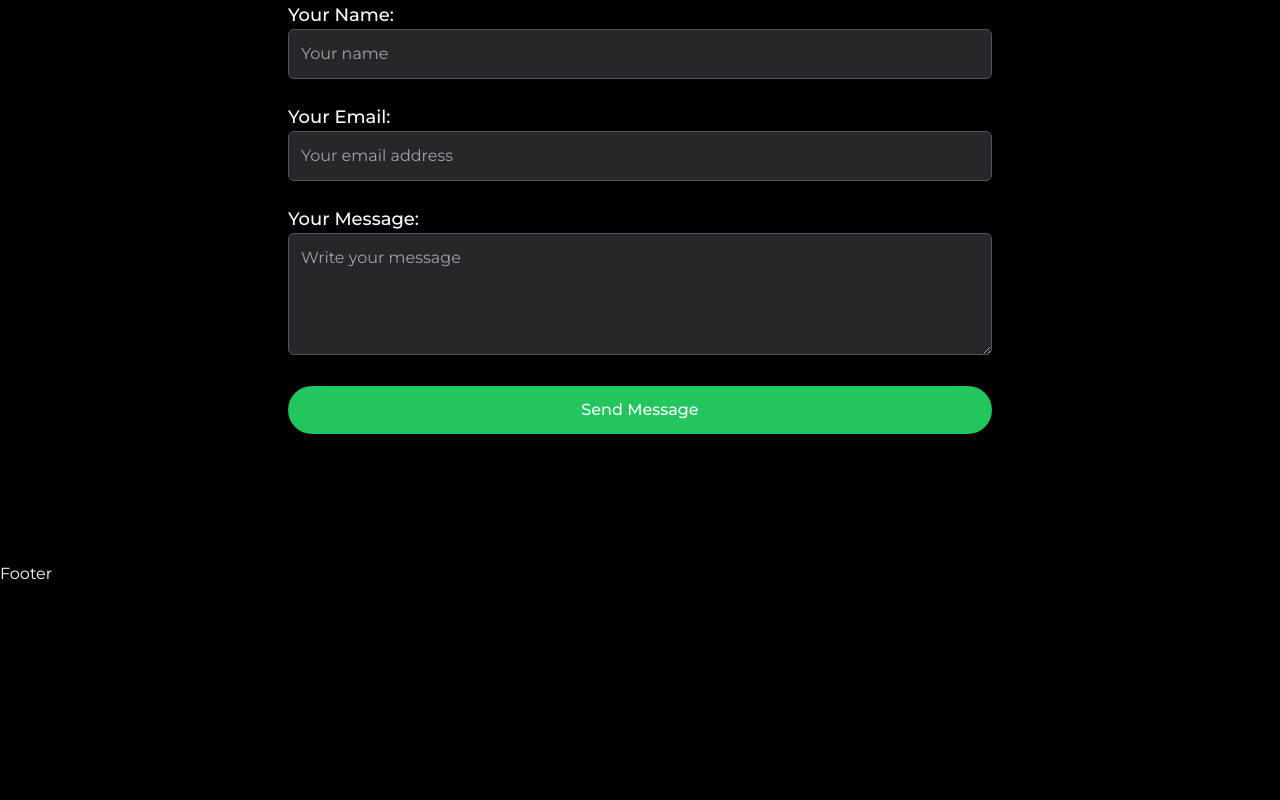
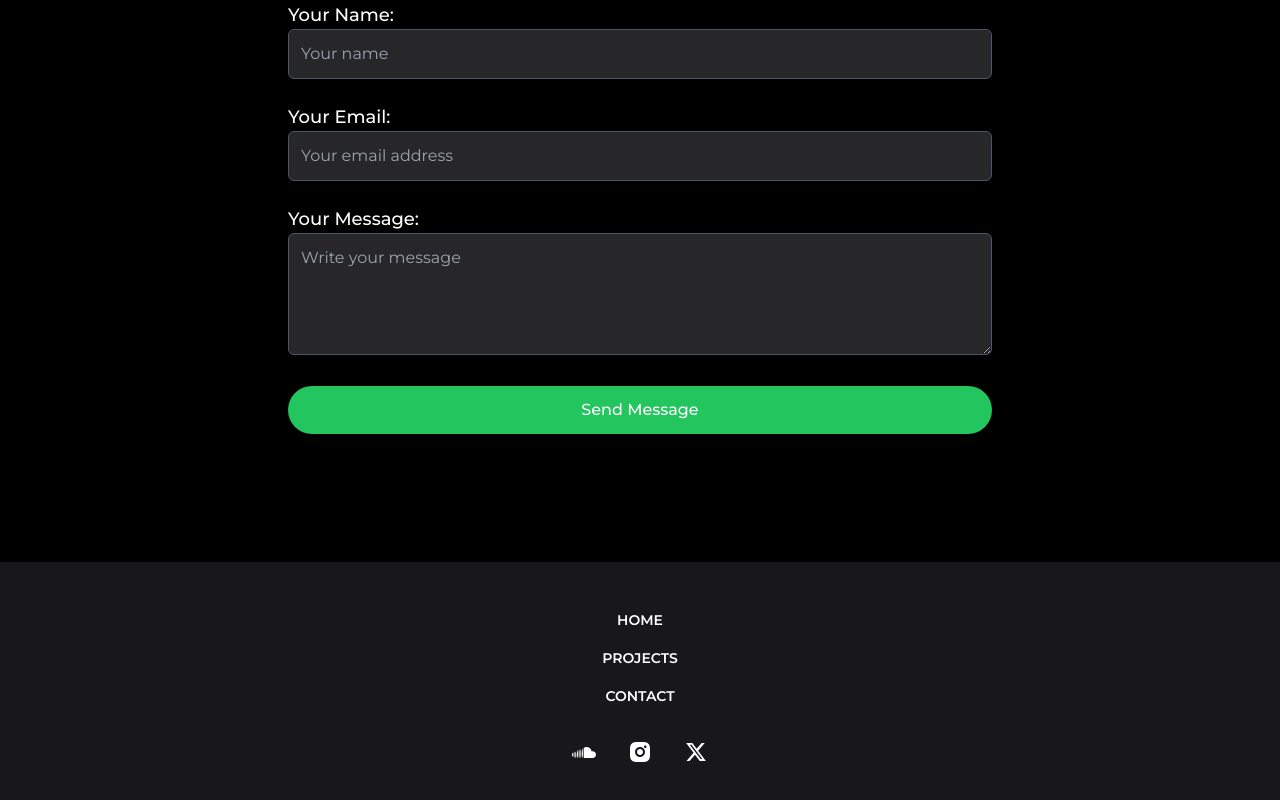
Before and after one commit to nadildk/treekay, a Next.js app: page / in a window 1280 px wide. Shown: the part 1893-2693 px from the top of the page. Before the commit the page ends 2479 px from the top, so only its background shows below. Built offline with nearby package versions, Linux system fonts and the light colour scheme.

Commit message:
implement footer with nav features and socials

```diff
--- a/src/components/Footer.tsx
+++ b/src/components/Footer.tsx
@@ -1,7 +1,32 @@
+"use client";
+
+import Socials from "./Socials";
+import Nav from "./Nav";
+
 import React from "react";
 
 const Footer = () => {
-  return <div>Footer</div>;
+  return (
+    <footer className="bg-zinc-900 section">
+      <div className="container mx-auto flex flex-col items-center gap-y-8">
+        {/* nav */}
+        <div>
+          <Nav
+            containerStyles="flex flex-col xl:flex-row justify-center items-center
+          gap-y-4 xl:gap-x-8 text-sm uppercase font-semibold"
+            linkStyles="hover:text-white/80 transition-all"
+          />
+        </div>
+        {/* socials */}
+        <div>
+          <Socials
+            containerStyles="flex text-[24px] gap-x-8"
+            iconStyles="hover:text-white/80 transition-all justify-center"
+          />
+        </div>
+      </div>
+    </footer>
+  );
 };
 
 export default Footer;
```
